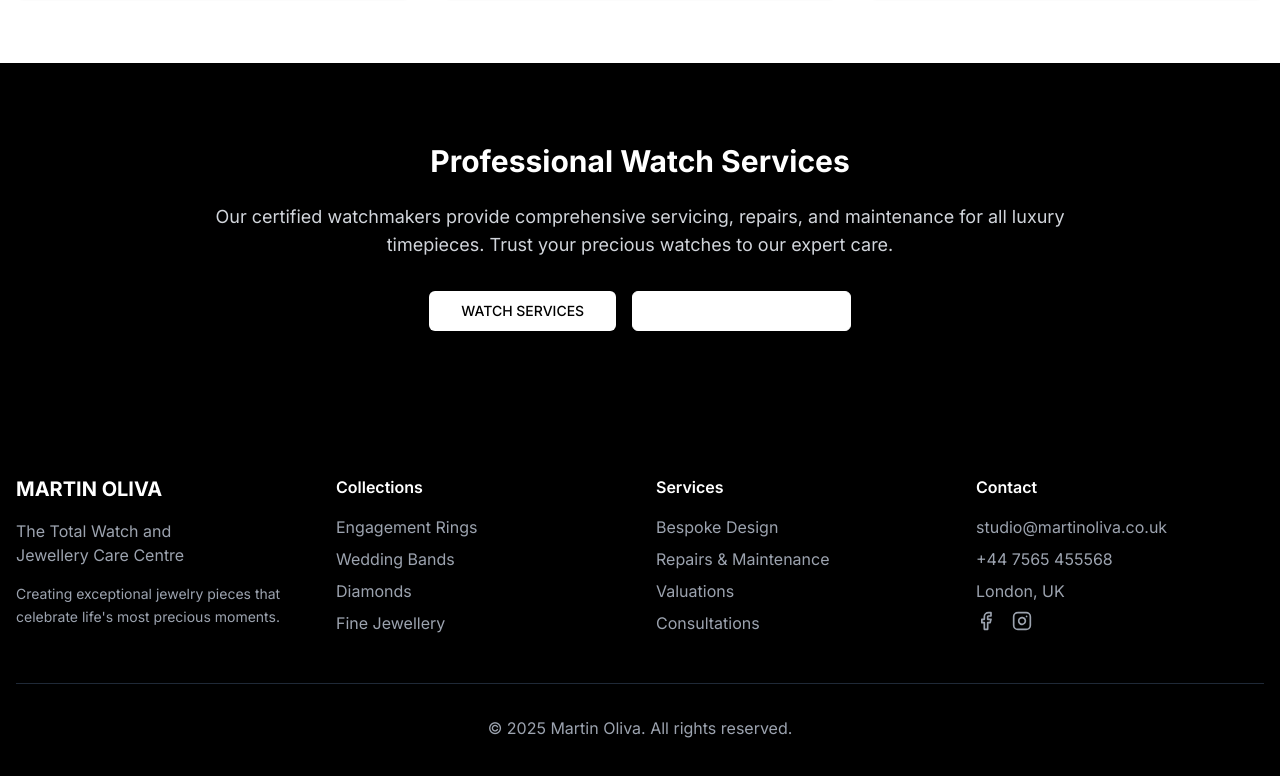
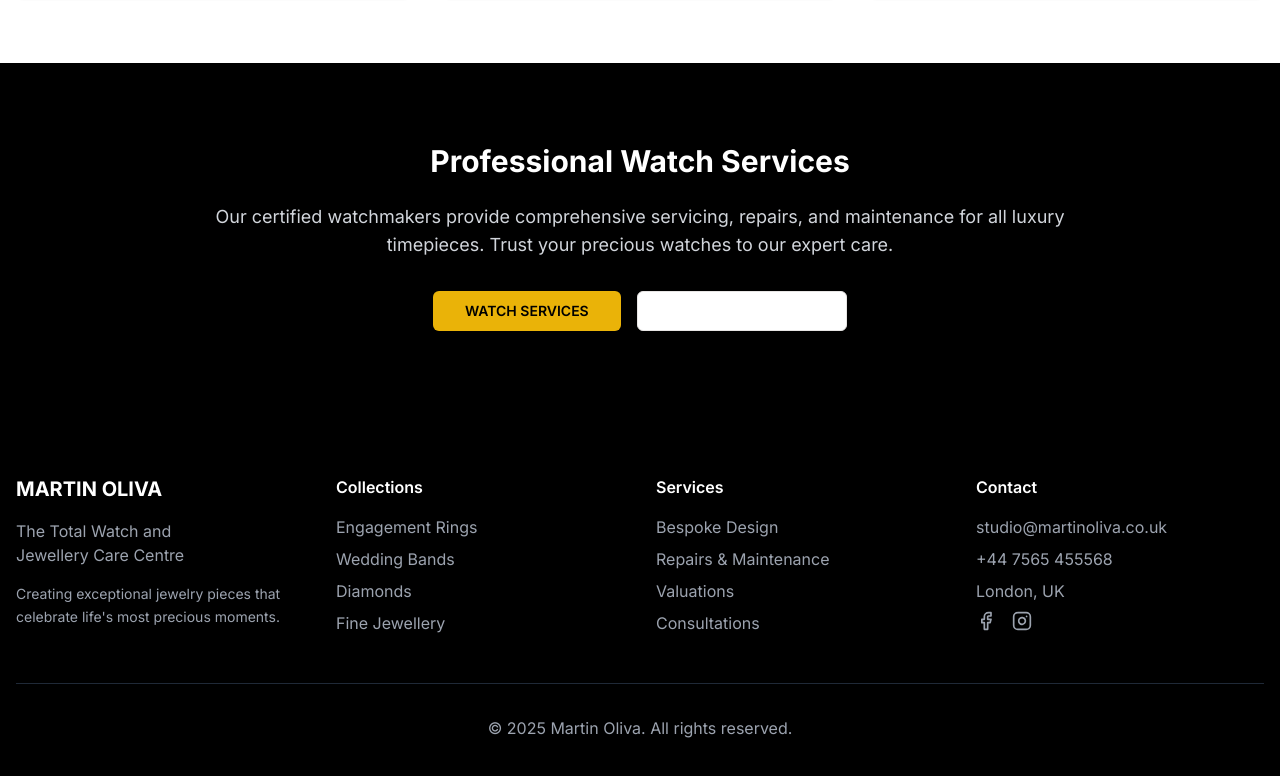
Before and after one commit to nouman666/martinoliva, a Next.js app: page /watches in a window 1280 px wide. Shown: the part 1799-2575 px from the top of the page. Built offline with nearby package versions, Linux system fonts and the light colour scheme; a web font is replaced by a local one.

Commit message:
Update page.tsx

```diff
--- a/app/watches/page.tsx
+++ b/app/watches/page.tsx
@@ -202,14 +202,14 @@ export default function WatchesPage() {
           </p>
           <div className="flex flex-col sm:flex-row gap-3 md:gap-4 justify-center">
             <Button
-              className="bg-white text-black hover:bg-gray-100 px-6 md:px-8 py-3"
+              className="bg-yellow-500 hover:bg-yellow-600 text-black font-semibold px-8 py-3"
               onClick={() => router.push('/services')}
             >
               WATCH SERVICES
             </Button>
             <Button
               variant="outline"
-              className="border-white text-white hover:bg-white hover:text-black px-6 md:px-8 py-3"
+              className="btn-white-outline"
             >
               BOOK CONSULTATION
             </Button>
```
